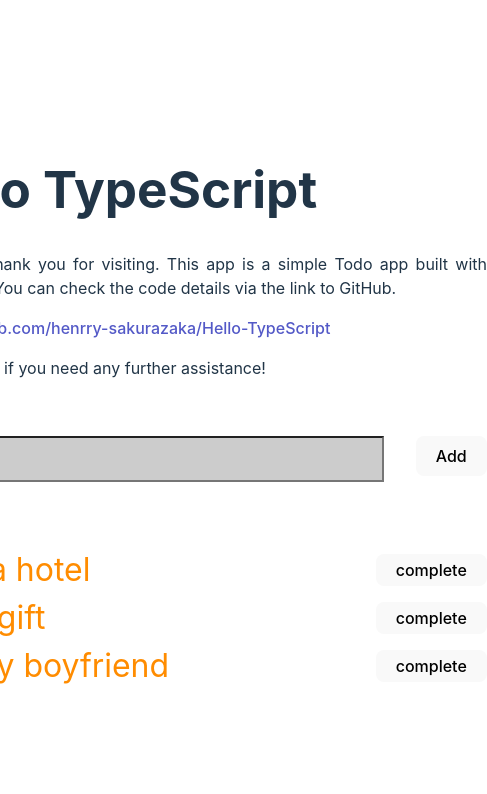
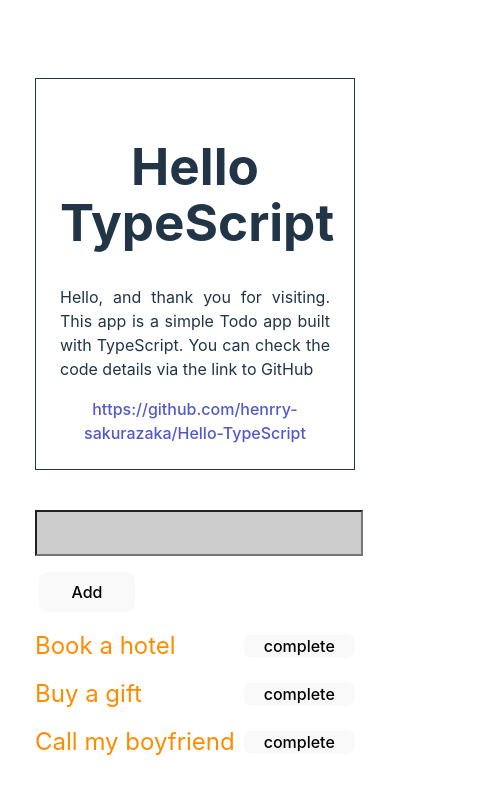
Before and after one commit to henrry-sakurazaka/Hello-TypeScript, a React (Vite) app: page / in a window 390 px wide. Shown: the top 794 px of the page, 487 px wide, since content can reach past the window. Built offline with nearby package versions, Linux system fonts and the light colour scheme.

Commit message:
formタグを追加、enterキーで確定できるようにしました。

```diff
--- a/src/Todo.css
+++ b/src/Todo.css
@@ -1,9 +1,9 @@
 @charset "utf-8";
 
 .container {
+    /* max-width: 1970px; */
     width: 100vw;
     height: 100vh;
-    position: relative;
     display: flex;
     justify-content: center;
     align-items: center;
@@ -11,16 +11,20 @@
 
 .form-container {
     display: flex;
-
 }
 
 .inner-container {
     width: 584px;
-    position: absolute;
-    top: 15%;
-    left: 50%;
-    transform: translateX(-50%);
     display: block;
+}
+
+.border-container {
+    border: 1px solid ;
+    padding: 24px;
+}
+
+.title {
+    text-align: center;
 }
 
 .parent {
@@ -79,3 +83,87 @@
     color:darkorange;
     cursor: pointer;
 }
+
+@media screen and (max-width: 430px) {
+
+    .inner-container {
+        width: 400px;
+        display: block;
+    }
+
+    input {
+        width: 320px;
+        height: 40px;
+        font-size: 16px;
+    }
+
+    span {
+        font-size: 24px;
+        width: 320px;
+    }
+}
+
+@media screen and (max-width: 375px) {
+
+    .inner-container {
+        width: 320px;
+        display: block;
+    }
+
+    input {
+        width: 280px;
+        height: 40px;
+        font-size: 16px;
+    }
+
+    span {
+        font-size: 24px;
+        width: 280px;
+    }
+
+    .comp-btn {
+        height: 24px;
+        display: flex;
+        justify-content: center;
+        align-items: center;
+        margin-left: 8px;
+    }
+}
+
+@media screen and (max-width: 390px) {
+
+    .inner-container {
+        width: 320px;
+        display: block;
+    }
+
+    .form-container {
+        display: block;
+        height: 88px;
+
+    }
+
+    input {
+        width: 320px;
+        height: 40px;
+        font-size: 16px;
+    }
+
+    span {
+        font-size: 24px;
+        width: 280px;
+    }
+
+    .comp-btn {
+        height: 24px;
+        display: flex;
+        justify-content: center;
+        align-items: center;
+        margin-left: 8px;
+    }
+    .task-btn {
+        width: 96px;
+        margin-left: 4px;
+        margin-top: 16px;
+    }
+}
--- a/src/Todo.tsx
+++ b/src/Todo.tsx
@@ -1,4 +1,4 @@
-import React, { useState } from "react";
+import React, { useState, useEffect } from "react";
 import TodoList from "./TodoList";
 import './Todo.css';
 
@@ -36,17 +36,19 @@
     return (
         <div className="container">
             <div className="inner-container">
-                <div className="title">
-                    <h1>Hello TypeScript</h1>
-                        <p>Hello, and thank you for visiting. This app is a simple Todo app built
-                           with TypeScript. You can check the code details via the link to GitHub.</p>
-                        <a href="https://github.com/henrry-sakurazaka/Hello-TypeScript/tree/main/src">https://github.com/henrry-sakurazaka/Hello-TypeScript</a>
-                        <p>Let me know if you need any further assistance!</p>
+                <div className="border-container">
+                    <div className="title">
+                        <h1>Hello TypeScript</h1>
+                            <p>Hello, and thank you for visiting. This app is a simple Todo app built
+                            with TypeScript. You can check the code details via the link to GitHub</p>
+                            <a href="https://github.com/henrry-sakurazaka/Hello-TypeScript/tree/main/src">https://github.com/henrry-sakurazaka/Hello-TypeScript</a>
+
+                    </div>
                 </div>
-                    <div className="form-container">
+                    <form className="form-container" action="#">
                         <input type="text" value={inputText} onChange={createTask}/>
                         <button className="task-btn" onClick={addTask}>Add</button>
-                    </div>
+                    </form>
                 <div className="todo-list">
                     <TodoList  todos={todos} onDelete={deleteTask}/>
                 </div>
```
